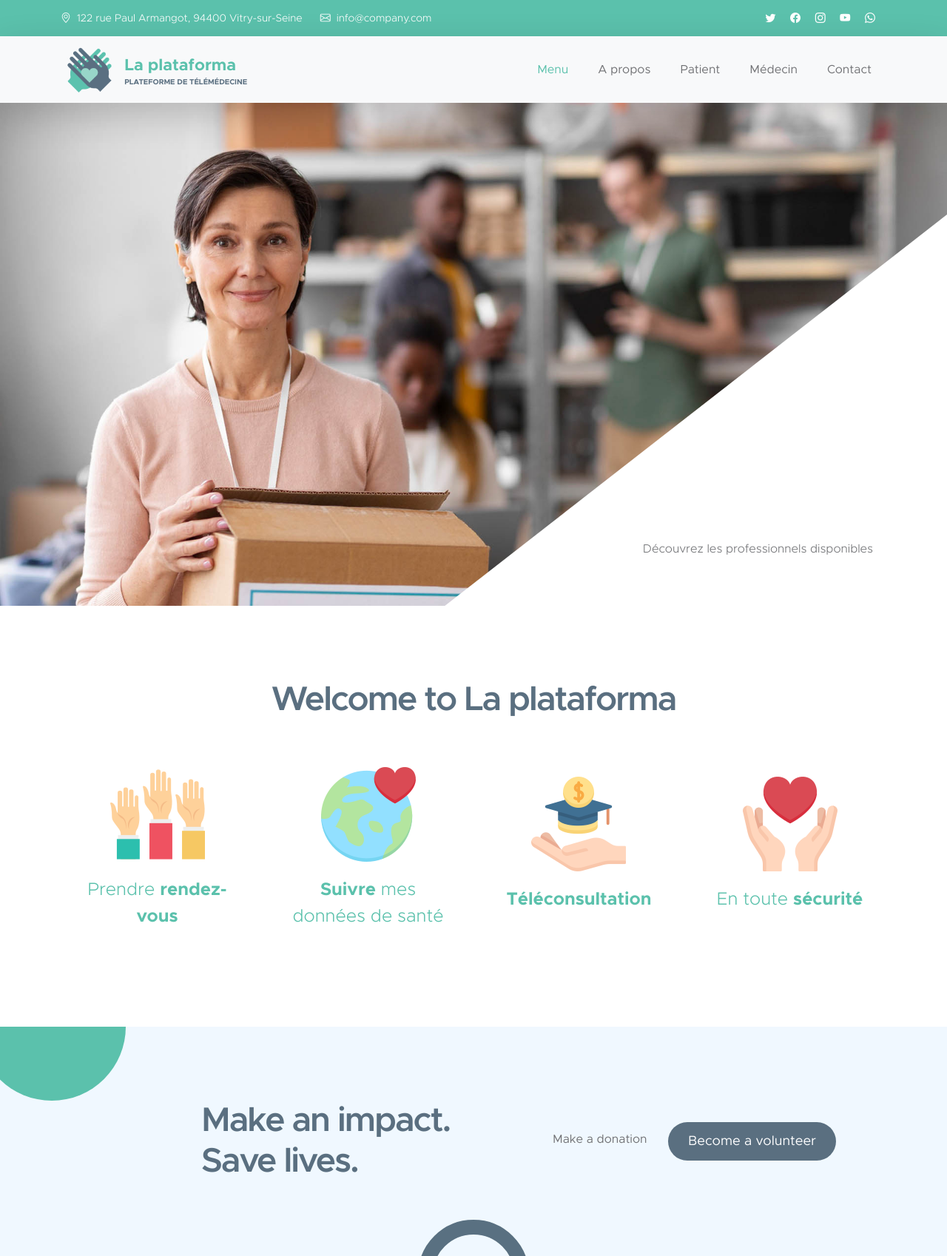
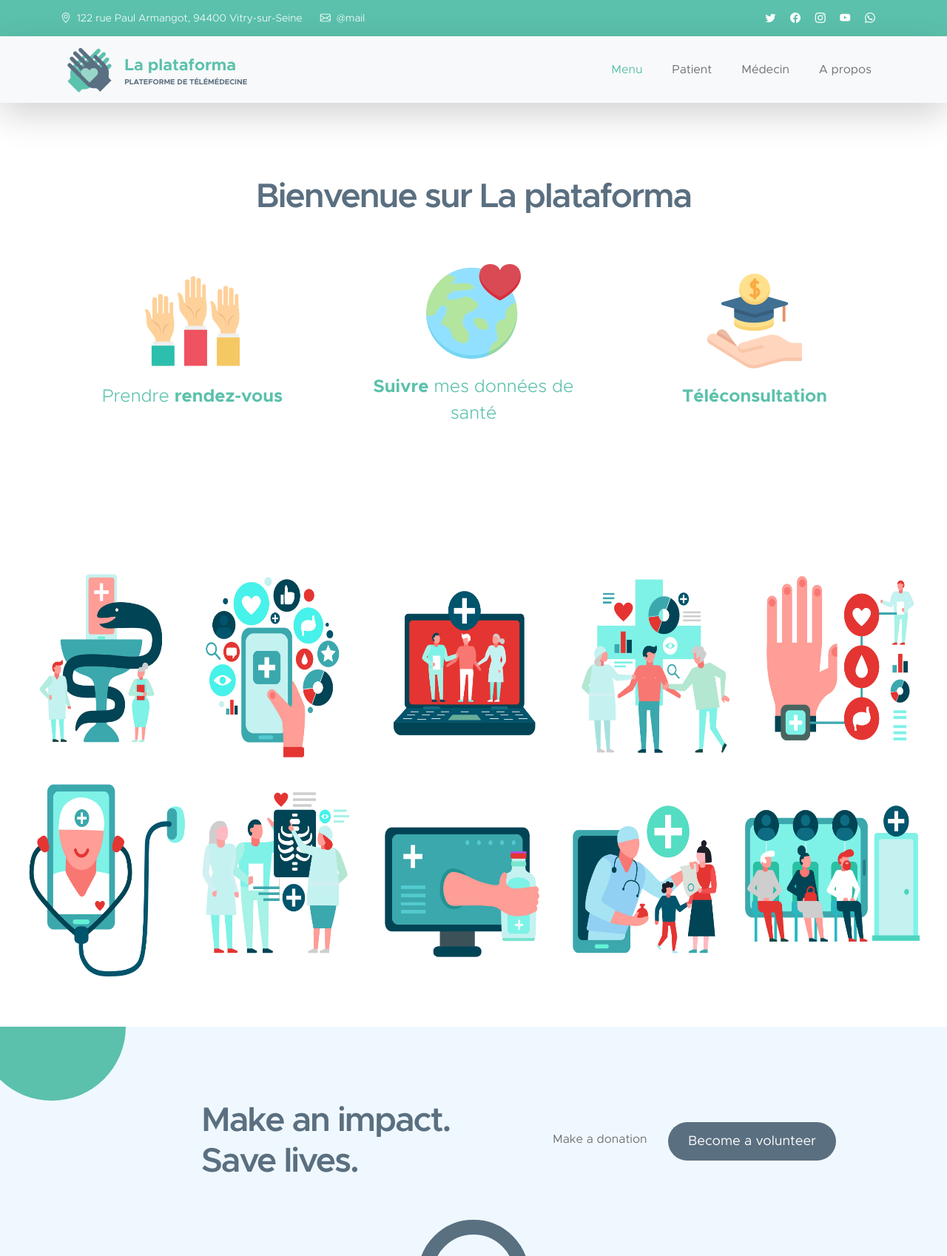
Before and after one commit to laurakorenfeld/projetinterop, a Flask app: page / in a window 1280 px wide; the page is wider, and only the part inside the window is pictured. Shown: the top 1698 px of that part at 74% size. Run offline with Flask 3, Linux system fonts and the light colour scheme; some libraries are stand-ins or nearby versions.

Commit message:
ajout images, modif front

```diff
--- a/app/templates/index.html
+++ b/app/templates/index.html
@@ -35,8 +35,8 @@
                         <p class="d-flex mb-0">
                             <i class="bi-envelope me-2"></i>
 
-                            <a href="mailto:info@company.com">
-                                info@company.com
+                            <a href="mailto:laura.korenfeld@gmail.com">
+                                @mail
                             </a>
                         </p>
                     </div>
@@ -90,17 +90,16 @@
                         </li>
 
                         <li class="nav-item">
-                            <a class="nav-link click-scroll" href="#section_2">A propos</a>
-                        </li>
-
-                        <li class="nav-item">
-                            <a class="nav-link click-scroll" href="#section_3">Patient</a>
+                            <a class="nav-link click-scroll" href="#section_4">Patient</a>
                         </li>
 
                         <li class="nav-item">
                             <a class="nav-link click-scroll" href="/fhir/acc_medecin">Médecin</a>
                         </li>
 
+                        <li class="nav-item">
+                            <a class="nav-link click-scroll" href="/apropos">A propos</a>
+                        </li>
                         <!--li class="nav-item dropdown">
                             <a class="nav-link click-scroll dropdown-toggle" href="#section_5" id="navbarLightDropdownMenuLink" role="button" data-bs-toggle="dropdown" aria-expanded="false">News</a>
 
@@ -111,9 +110,9 @@
                             </ul>
                         </li-->
 
-                        <li class="nav-item">
+                        <!--li class="nav-item">
                             <a class="nav-link click-scroll" href="#section_6">Contact</a>
-                        </li>
+                        </li-->
 
                         <!--li class="nav-item ms-3">
                             <a class="nav-link custom-btn custom-border-btn btn" href="donate.html">Donate</a>
@@ -124,13 +123,64 @@
         </nav>
 
         <main>
+                        <section class="section-padding">
+                <div class="container">
+                    <div class="row">
+
+                        <div class="col-lg-10 col-12 text-center mx-auto">
+                            <h2 class="mb-5">Bienvenue sur La plataforma</h2>
+                        </div>
+
+                        <div class="col-lg-4 col-md-4 col-12 mb-4 mb-lg-0">
+                            <div class="featured-block d-flex justify-content-center align-items-center">
+                                <a href="donate.html" class="d-block">
+                                    <img src="static/images/icons/hands.png" class="featured-block-image img-fluid" alt="">
+
+                                    <p class="featured-block-text">Prendre <strong>rendez-vous</strong></p>
+                                </a>
+                            </div>
+                        </div>
+
+                        <div class="col-lg-4 col-md-4 col-12 mb-4 mb-lg-0 mb-md-4">
+                            <div class="featured-block d-flex justify-content-center align-items-center">
+                                <a href="donate.html" class="d-block">
+                                    <img src="static/images/icons/heart.png" class="featured-block-image img-fluid" alt="">
+
+                                    <p class="featured-block-text"><strong>Suivre</strong> mes données de santé</p>
+                                </a>
+                            </div>
+                        </div>
+
+                        <div class="col-lg-4 col-md-4 col-12 mb-4 mb-lg-0">
+                            <div class="featured-block d-flex justify-content-center align-items-center">
+                                <a href="donate.html" class="d-block">
+                                    <img src="static/images/icons/scholarship.png" class="featured-block-image img-fluid" alt="">
+
+                                    <p class="featured-block-text"><strong>Téléconsultation</strong></p>
+                                </a>
+                            </div>
+                        </div>
+
+                        <!--div class="col-lg-3 col-md-6 col-12 mb-4 mb-lg-0 mb-md-4">
+                            <div class="featured-block d-flex justify-content-center align-items-center">
+                                <a href="donate.html" class="d-block">
+                                    <img src="static/images/icons/receive.png" class="featured-block-image img-fluid" alt="">
+
+                                    <p class="featured-block-text">En toute <strong>sécurité</strong></p>
+                                </a>
+                            </div>
+                        </div-->
+                    </div>
+                </div>
+            </section>
 
             <section class="hero-section hero-section-full-height">
                 <div class="container-fluid">
                     <div class="row">
 
                         <div class="col-lg-12 col-12 p-0">
-                            <div id="hero-slide" class="carousel carousel-fade slide" data-bs-ride="carousel">
+                            <img src="static/images/slide/1.jpg" class="carousel-image img-fluid" alt="...">
+                            <!--div id="hero-slide" class="carousel carousel-fade slide" data-bs-ride="carousel">
                                 <div class="carousel-inner">
                                     <div class="carousel-item active">
                                         <img src="static/images/slide/volunteer-helping-with-donation-box.jpg" class="carousel-image img-fluid" alt="...">
@@ -171,60 +221,7 @@
                                 <button class="carousel-control-next" type="button" data-bs-target="#hero-slide" data-bs-slide="next">
                                     <span class="carousel-control-next-icon" aria-hidden="true"></span>
                                     <span class="visually-hidden">Next</span>
-                                </button>
-                            </div>
-                        </div>
-
-                    </div>
-                </div>
-            </section>
-
-
-            <section class="section-padding">
-                <div class="container">
-                    <div class="row">
-
-                        <div class="col-lg-10 col-12 text-center mx-auto">
-                            <h2 class="mb-5">Welcome to La plataforma</h2>
-                        </div>
-
-                        <div class="col-lg-3 col-md-6 col-12 mb-4 mb-lg-0">
-                            <div class="featured-block d-flex justify-content-center align-items-center">
-                                <a href="donate.html" class="d-block">
-                                    <img src="static/images/icons/hands.png" class="featured-block-image img-fluid" alt="">
-
-                                    <p class="featured-block-text">Prendre <strong>rendez-vous</strong></p>
-                                </a>
-                            </div>
-                        </div>
-
-                        <div class="col-lg-3 col-md-6 col-12 mb-4 mb-lg-0 mb-md-4">
-                            <div class="featured-block d-flex justify-content-center align-items-center">
-                                <a href="donate.html" class="d-block">
-                                    <img src="static/images/icons/heart.png" class="featured-block-image img-fluid" alt="">
-
-                                    <p class="featured-block-text"><strong>Suivre</strong> mes données de santé</p>
-                                </a>
-                            </div>
-                        </div>
-
-                        <div class="col-lg-3 col-md-6 col-12 mb-4 mb-lg-0">
-                            <div class="featured-block d-flex justify-content-center align-items-center">
-                                <a href="donate.html" class="d-block">
-                                    <img src="static/images/icons/scholarship.png" class="featured-block-image img-fluid" alt="">
-
-                                    <p class="featured-block-text"><strong>Téléconsultation</strong></p>
-                                </a>
-                            </div>
-                        </div>
-
-                        <div class="col-lg-3 col-md-6 col-12 mb-4 mb-lg-0 mb-md-4">
-                            <div class="featured-block d-flex justify-content-center align-items-center">
-                                <a href="donate.html" class="d-block">
-                                    <img src="static/images/icons/receive.png" class="featured-block-image img-fluid" alt="">
-
-                                    <p class="featured-block-text">En toute <strong>sécurité</strong></p>
-                                </a>
+                                </button-->
                             </div>
                         </div>
 
@@ -413,7 +410,7 @@
                                     <input type="text" class="input" placeholder="Prénom" />
                                     <input type="date" class="input" placeholder="Date de naissance"/>
                                     <input type="email" class="input" placeholder="Email" />
-                                    <input type="password" class="input" placeholder="Mot de passe" />
+                                    <input type="password" class="input" placeholder="Password" />
                                 </div>
                                 <button class="submit-btn">S'inscrire</button>
                             </div>
@@ -422,7 +419,7 @@
                                     <h2 class="form-title" id="login">Se connecter</h2>
                                     <div class="form-holder">
                                         <input type="email" class="input" placeholder="Email" />
-                                        <input type="password" class="input" placeholder="Mot de passe" />
+                                        <input type="password" class="input" placeholder="Password" />
                                     </div>
                                     <button class="submit-btn">Se connecter</button>
                                 </div>
@@ -750,82 +747,6 @@
                 </div>
             </section>
 
-
-            <section class="contact-section section-padding" id="section_6">
-                <div class="container">
-                    <div class="row">
-
-                        <div class="col-lg-4 col-12 ms-auto mb-5 mb-lg-0">
-                            <div class="contact-info-wrap">
-                                <h2>Get in touch</h2>
-
-                                <div class="contact-image-wrap d-flex flex-wrap">
-                                    <img src="static/images/avatar/pretty-blonde-woman-wearing-white-t-shirt.jpg" class="img-fluid avatar-image" alt="">
-
-                                    <div class="d-flex flex-column justify-content-center ms-3">
-                                        <p class="mb-0">Clara Barton</p>
-                                        <p class="mb-0"><strong>HR & Office Manager</strong></p>
-                                    </div>
-                                </div>
-
-                                <div class="contact-info">
-                                    <h5 class="mb-3">Contact Infomation</h5>
-
-                                    <p class="d-flex mb-2">
-                                        <i class="bi-geo-alt me-2"></i>
-                                        Akershusstranda 20, 0150 Oslo, Norway
-                                    </p>
-
-                                    <p class="d-flex mb-2">
-                                        <i class="bi-telephone me-2"></i>
-
-                                        <a href="tel: 120-240-9600">
-                                            120-240-9600
-                                        </a>
-                                    </p>
-
-                                    <p class="d-flex">
-                                        <i class="bi-envelope me-2"></i>
-
-                                        <a href="mailto:info@yourgmail.com">
-                                            donate@charity.org
-                                        </a>
-                                    </p>
-
-                                    <a href="#" class="custom-btn btn mt-3">Get Direction</a>
-                                </div>
-                            </div>
-                        </div>
-
-                        <div class="col-lg-5 col-12 mx-auto">
-                            <form class="custom-form contact-form" action="#" method="post" role="form">
-                                <h2>Contact form</h2>
-
-                                <p class="mb-4">Or, you can just send an email:
-                                    <a href="#">info@charity.org</a>
-                                </p>
-                                <div class="row">
-                                    <div class="col-lg-6 col-md-6 col-12">
-                                        <input type="text" name="first-name" id="first-name" class="form-control" placeholder="Jack" required>
-                                    </div>
-
-                                    <div class="col-lg-6 col-md-6 col-12">
-                                        <input type="text" name="last-name" id="last-name" class="form-control" placeholder="Doe" required>
-                                    </div>
-                                </div>
-
-                                <input type="email" name="email" id="email" pattern="[^ @]*@[^ @]*" class="form-control" placeholder="Jackdoe@gmail.com" required>
-
-                                <textarea name="message" rows="5" class="form-control" id="message" placeholder="What can we help you?"></textarea>
-
-                                <button type="submit" class="form-control">Send Message</button>
-                            </form>
-                        </div>
-
-                    </div>
-                </div>
-            </section>
-
             <section class="section-padding section-bg" id="section_2">
                 <div class="container">
                     <div class="row">
@@ -950,7 +871,7 @@
                     <div class="row">
 
                         <div class="col-lg-6 col-md-7 col-12">
-                            <p class="copyright-text mb-0">Copyright © 2023 <a href="#">La plataforma - </a> Laura Korenfeld
+                            <p class="copyright-text mb-0">Copyright © 2023 <a href="#">La plataforma - </a> Laura Korenfeld - Emma Lovisi
                         	EPISEN ITS2 FISA</p>
                         </div>
 
--- a/app/views.py
+++ b/app/views.py
@@ -17,6 +17,10 @@ db = SQLAlchemy(app)
 @app.route("/")
 def accueil():
     return render_template('index.html')
+
+@app.route("/apropos")
+def apropos():
+    return render_template('apropos.html')
 
 @app.route("/fhir/acc_medecin")
 def acc_medecin():
```
Also changed, not shown: app/templates/apropos.html (added, +200 -0 lines), app/static/images/slide/1.jpg (added), app/static/images/slide/2.jpg (added), app/static/images/slide/3.jpg (added).
